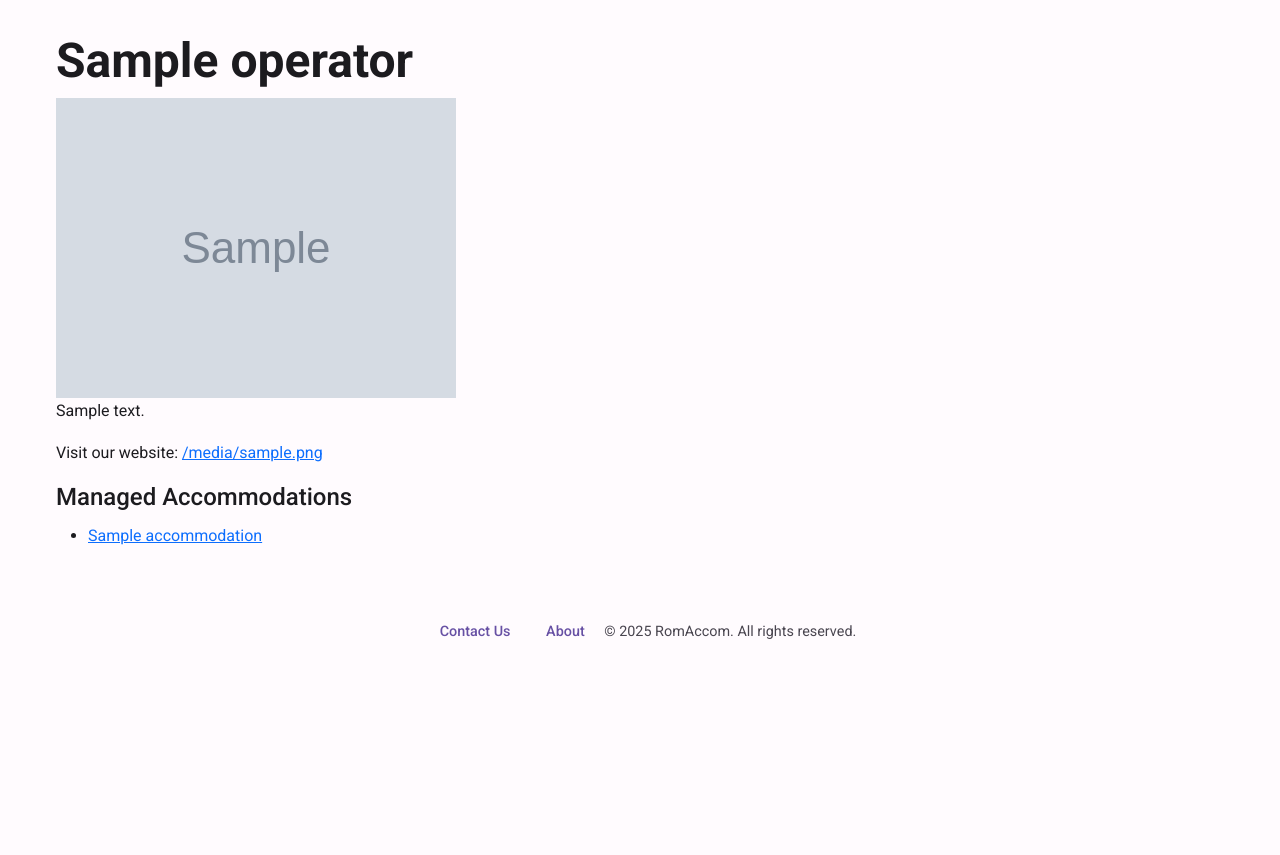
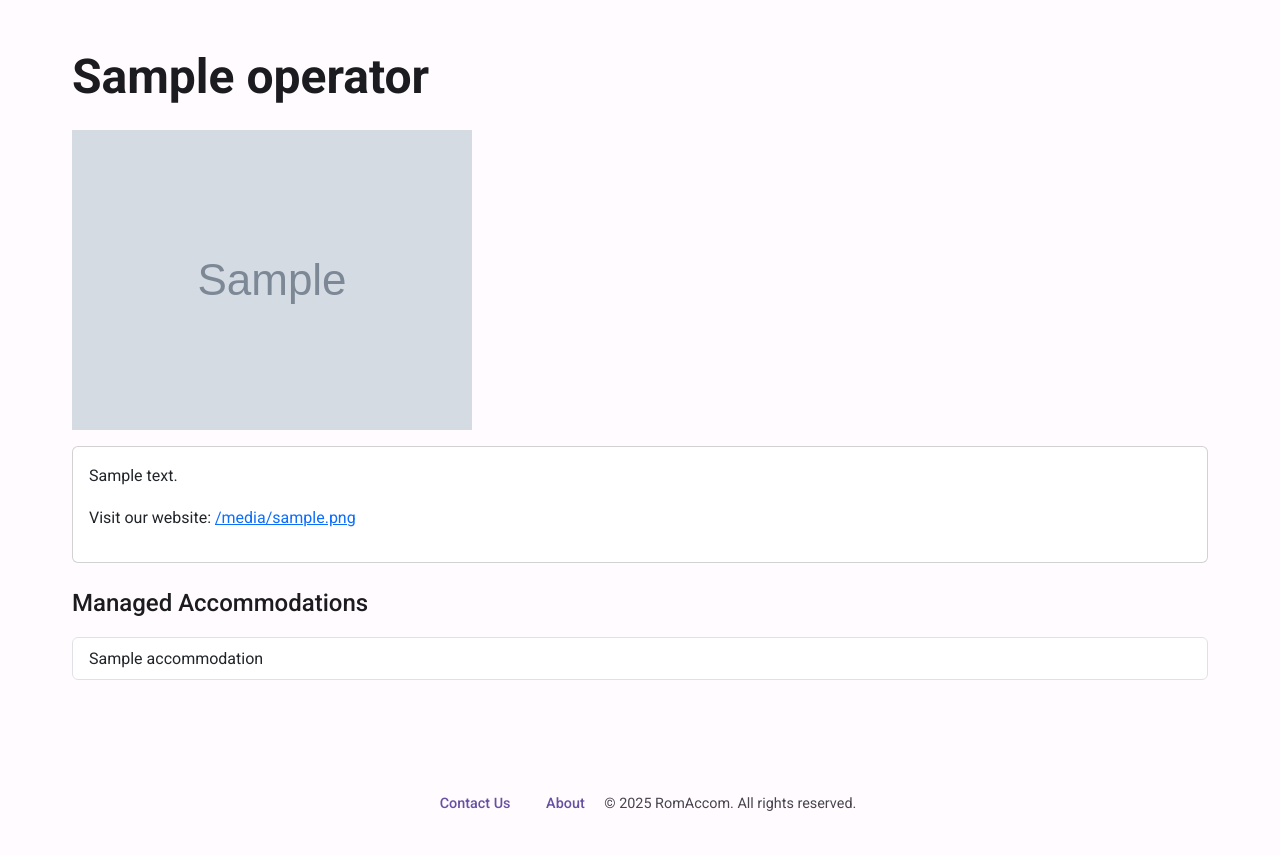
Before and after one commit to JoaoManuel2005/Team2E, a Django app: template romaccom/templates/romaccom/operator_profile.html in a window 1280 px wide. Shown: the part 208-1063 px from the top of the page. Before the commit the page ends 847 px from the top, so only its background shows below. Run offline with Django 3.2, Linux system fonts and the light colour scheme; the template is opened without the code that fills it: most values are stand-ins (such as "Sample title", 1, 10 or a date in 2020); grey boxes marked "Sample" are stand-in pictures.

Commit message:
added css for operator profile page

```diff
--- a/romaccom/templates/romaccom/operator_profile.html
+++ b/romaccom/templates/romaccom/operator_profile.html
@@ -3,29 +3,39 @@
 
 {% block title %}{{ operator.name }} - Operator Profile{% endblock %}
 
+{% block extra_css %}
+<link rel="stylesheet" href="{% static 'css/operator_profile.css' %}">
+{% endblock %}
+
 {% block content %}
-<div class="operator-profile-container">
-    <h1>{{ operator.name }}</h1>
+<div class="container mt-4">
+    <h1 class="mb-4">{{ operator.name }}</h1>
 
     {% if profile.logo %}
-        <img src="{{ profile.logo.url }}" alt="{{ operator.name }} Logo" class="operator-logo">
+        <img src="{{ profile.logo.url }}" alt="{{ operator.name }} Logo" class="img-fluid mb-3 operator-logo">
     {% endif %}
 
+    <div class="card mb-4">
+        <div class="card-body">
             {% if profile.description %}
                 <p>{{ profile.description }}</p>
             {% else %}
-        <p>This operator has not provided a description.</p>
+                <p class="text-muted">This operator has not provided a description.</p>
             {% endif %}
 
             {% if profile.website %}
-        <p>Visit our website: <a href="{{ profile.website }}" target="_blank">{{ profile.website }}</a></p>
+                <p>Visit our website: <a href="{{ profile.website }}" target="_blank" class="link-primary">{{ profile.website }}</a></p>
             {% endif %}
+        </div>
+    </div>
 
-    <h2>Managed Accommodations</h2>
-    <ul>
+    <h2 class="mb-3">Managed Accommodations</h2>
+    <div class="list-group mb-4">
         {% for accommodation in operator.accommodations.all %}
-            <li><a href="{% url 'accom_page_view' accommodation.id %}">{{ accommodation.name }}</a></li>
+            <a href="{% url 'accom_page_view' accommodation.id %}" class="list-group-item list-group-item-action">
+                {{ accommodation.name }}
+            </a>
         {% endfor %}
-    </ul>
+    </div>
 </div>
 {% endblock %}
```
Lines whose indentation alone changed are shown as unchanged.
